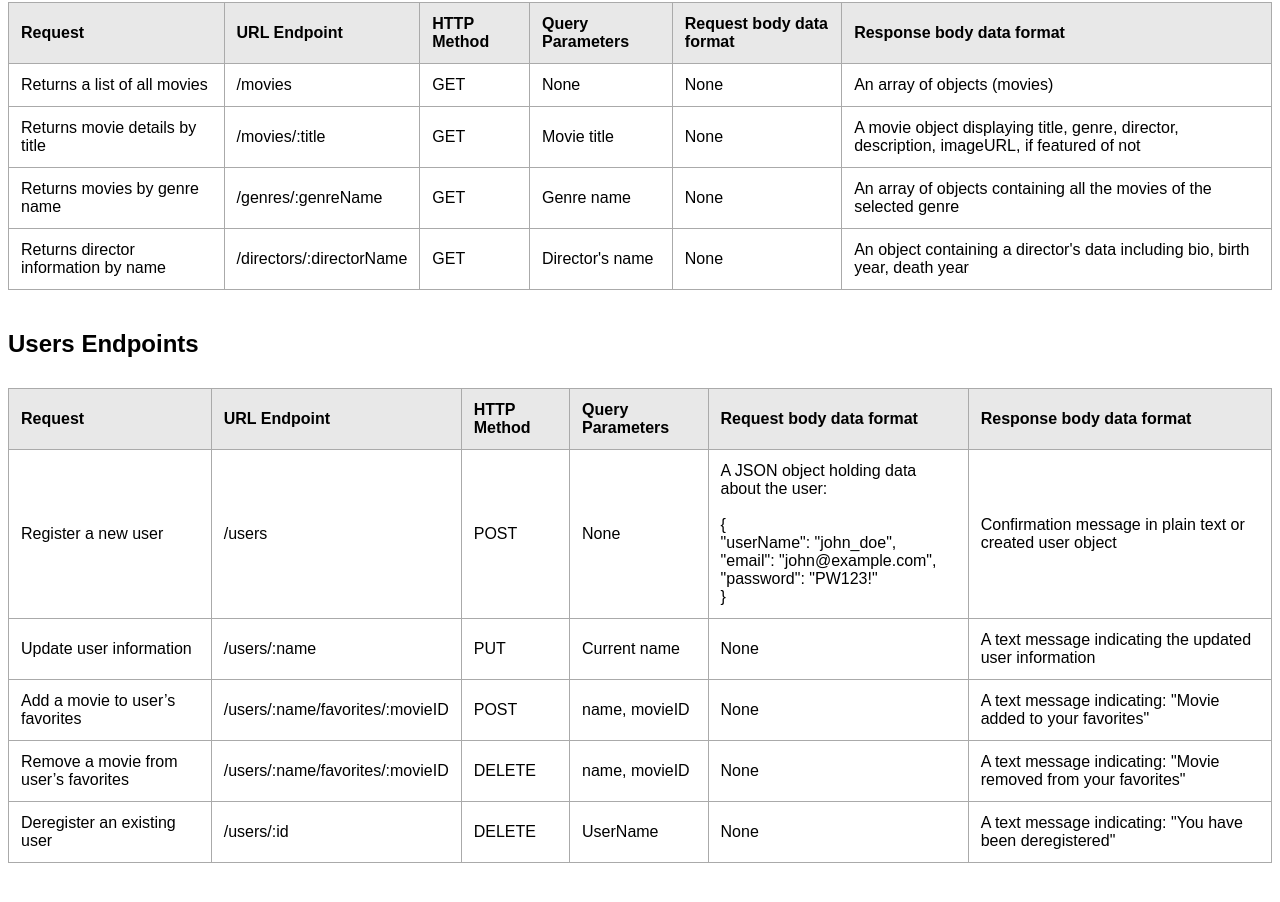
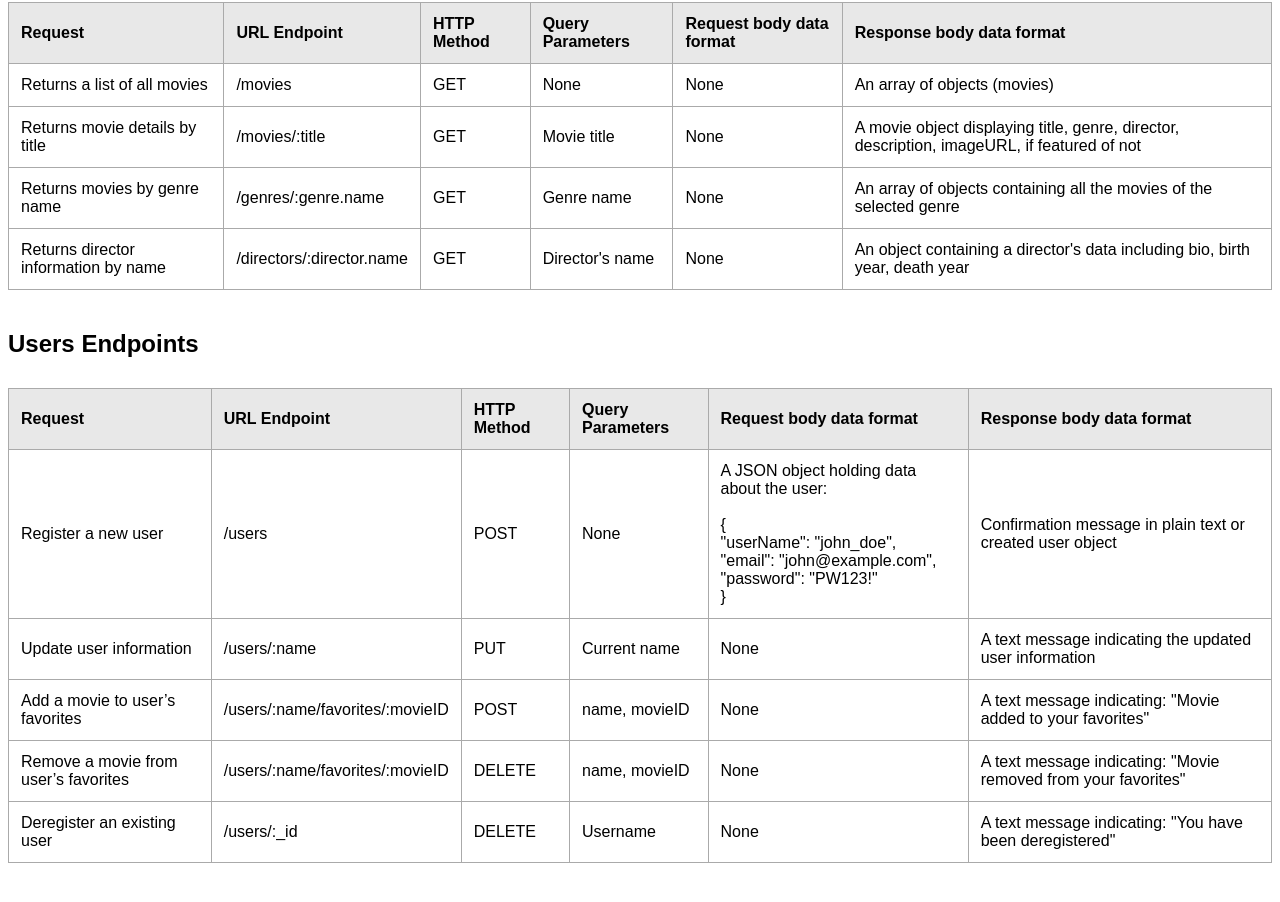
Before and after one commit to LambicJaune/movie_api, a website: page public/documentation.html in a window 1280 px wide. Shown: the part 236-1138 px from the top of the page. Drawn offline with Linux system fonts and the light colour scheme.

Commit message:
Updated endpoints in documentation.html

```diff
--- a/public/documentation.html
+++ b/public/documentation.html
@@ -78,7 +78,7 @@
 
         <tr>
             <td>Returns movies by genre name</td>
-            <td>/genres/:genreName</td>
+            <td>/genres/:genre.name</td>
             <td>GET</td>
             <td>Genre name</td>
             <td>None</td>
@@ -87,7 +87,7 @@
 
         <tr>
             <td>Returns director information by name</td>
-            <td>/directors/:directorName</td>
+            <td>/directors/:director.name</td>
             <td>GET</td>
             <td>Director's name</td>
             <td>None</td>
@@ -152,9 +152,9 @@
 
         <tr>
             <td>Deregister an existing user</td>
-            <td>/users/:id</td>
+            <td>/users/:_id</td>
             <td>DELETE</td>
-            <td>UserName</td>
+            <td>Username</td>
             <td>None</td>
             <td>A text message indicating: "You have been deregistered"</td>
         </tr>
```
